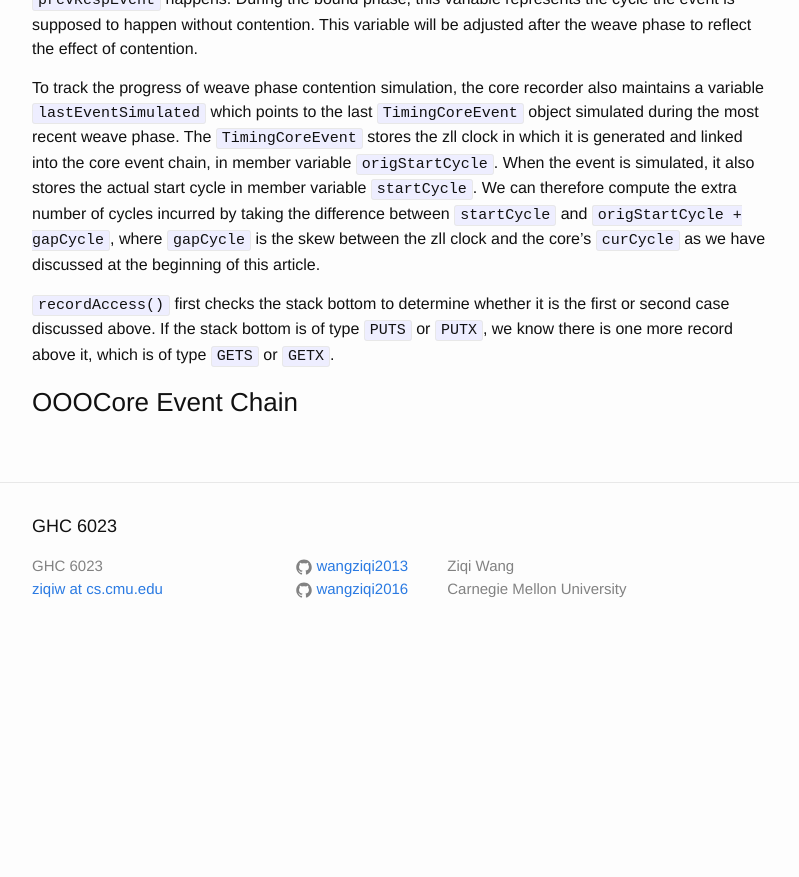
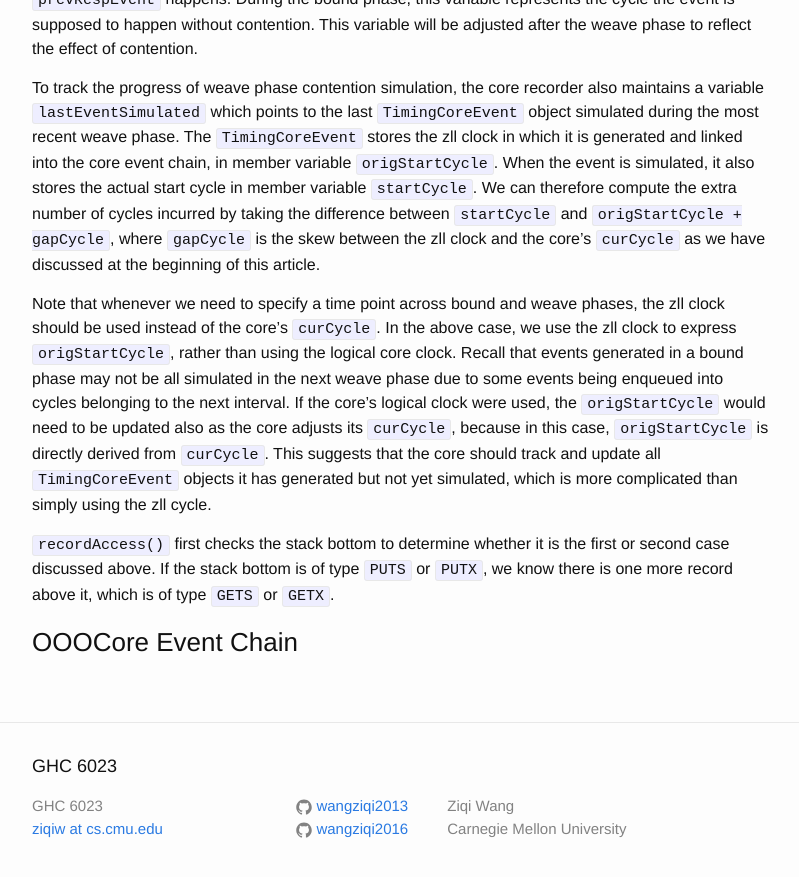
Before and after one commit to wangziqi2013/wangziqi2013.github.io, a Jekyll site: the page built from _posts/2019-01-22-understand-zsim-contention-sim.markdown, in a window 1280 px wide and 900 px high, scrolled down 16635 px. Shown: the top 877 px of the window, without its empty margins (238-1037 px from the left). Built offline with Jekyll 4.4.1, drawn with Linux system fonts in a browser that asks for light colours; before the commit the page ends 17295 px from its top, so only the background shows below that; some of the changed text lies outside the part shown.

Commit message:
Adding origStartCycle

```diff
--- a/_posts/2019-01-22-understand-zsim-contention-sim.markdown
+++ b/_posts/2019-01-22-understand-zsim-contention-sim.markdown
@@ -611,6 +611,14 @@ compute the extra number of cycles incurred by taking the difference between `st
 where `gapCycle` is the skew between the zll clock and the core's `curCycle` as we have discussed at the beginning of
 this article.
 
+Note that whenever we need to specify a time point across bound and weave phases, the zll clock should be used instead of
+the core's `curCycle`. In the above case, we use the zll clock to express `origStartCycle`, rather than using the logical
+core clock. Recall that events generated in a bound phase may not be all simulated in the next weave phase due to some
+events being enqueued into cycles belonging to the next interval. If the core's logical clock were used, the `origStartCycle`
+would need to be updated also as the core adjusts its `curCycle`, because in this case, `origStartCycle` is directly derived
+from `curCycle`. This suggests that the core should track and update all `TimingCoreEvent` objects it has generated but
+not yet simulated, which is more complicated than simply using the zll cycle.
+
 `recordAccess()` first checks the stack bottom to determine whether it is the first or second case discussed above.
 If the stack bottom is of type `PUTS` or `PUTX`, we know there is one more record above it, which is of type `GETS`
 or `GETX`.
```
Also changed, not shown: other parts of _posts/2019-01-22-understand-zsim-contention-sim.markdown (+1 -1 lines).
